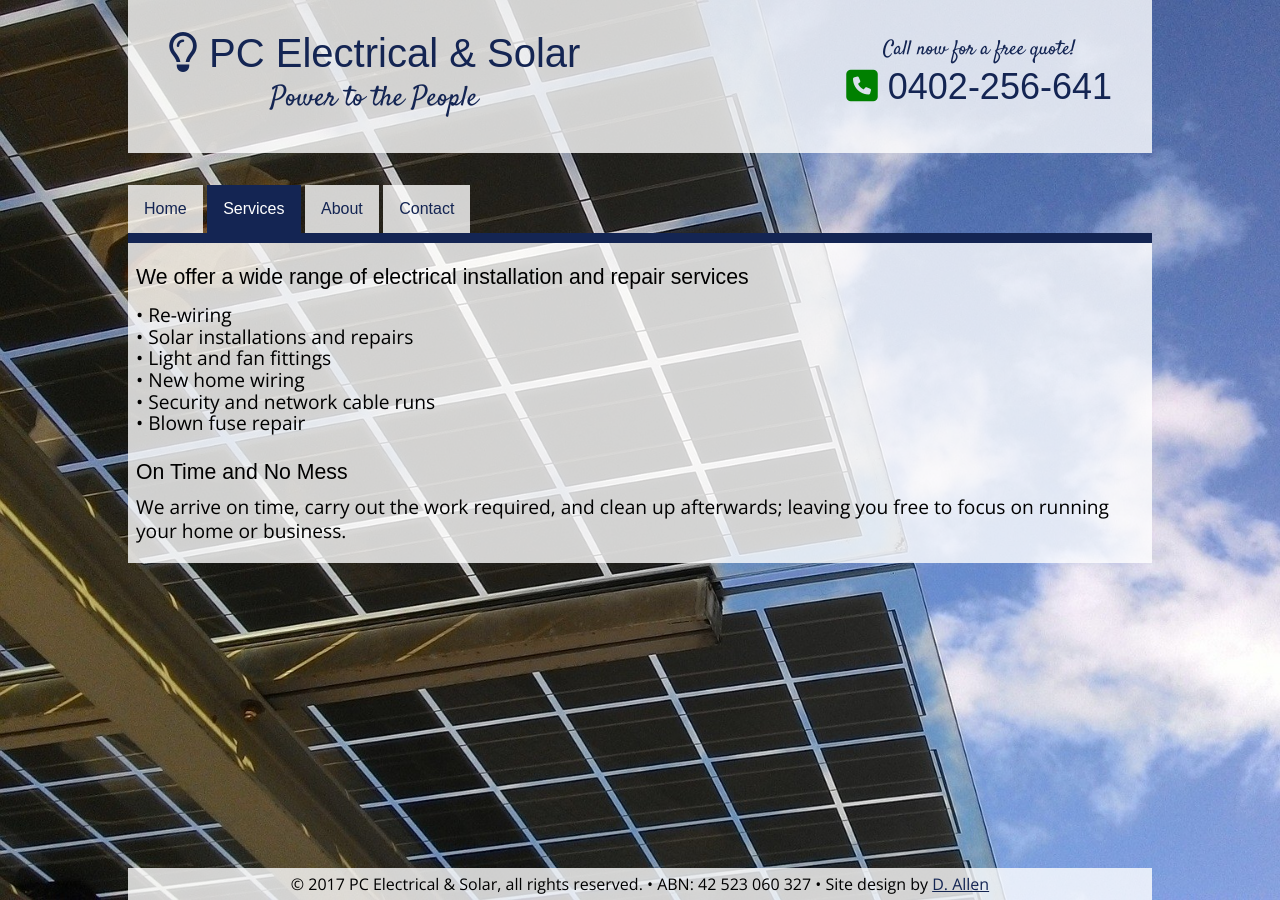
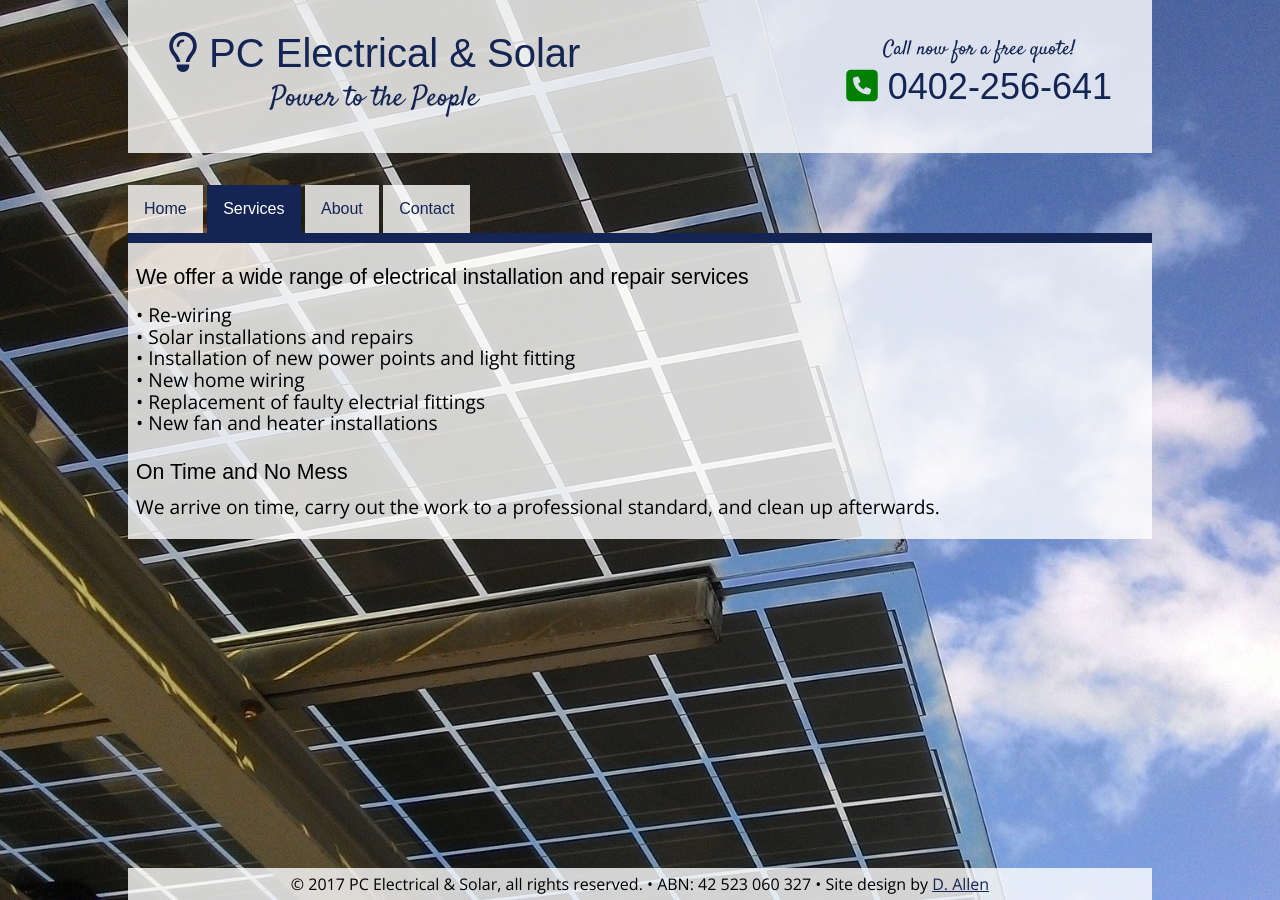
Before and after one commit to StaphSynth/pcelectricandsolar.com.au, a Jekyll site: the page built from services.md, in a window 1280 px wide. Built offline with Jekyll 4.4.1, drawn with Linux system fonts in a browser that asks for light colours; nearby versions of some CDN libraries; some web fonts are replaced.

```diff
--- a/_config.yml
+++ b/_config.yml
@@ -4,7 +4,7 @@
 name: PC Electrical & Solar
 slogan: Power to the People
 phone: 0402-256-641
-email: peter@pcelectricalandsolar.com.au
+email: info@pcelectricalandsolar.com.au
 abn: "42 523 060 327"
 url: http://www.pcelectricalandsolar.com.au
 description: Electricians servicing Melbourne. For all domestic and commercial electrical and solar installations and repairs.
--- a/services.md
+++ b/services.md
@@ -10,12 +10,12 @@
 <ul class="services">
   <li>&bull; Re-wiring</li>
   <li>&bull; Solar installations and repairs</li>
-  <li>&bull; Light and fan fittings</li>
+  <li>&bull; Installation of new power points and light fitting</li>
   <li>&bull; New home wiring</li>
-  <li>&bull; Security and network cable runs</li>
-  <li>&bull; Blown fuse repair</li>
+  <li>&bull; Replacement of faulty electrial fittings</li>
+  <li>&bull; New fan and heater installations</li>
 </ul>
 
 ### On Time and No Mess
 
-We arrive on time, carry out the work required, and clean up afterwards; leaving you free to focus on running your home or business.
+We arrive on time, carry out the work to a professional standard, and clean up afterwards.
```
Also changed, not shown: about.md (+5 -1 lines), contact.md (+1 -3 lines), index.md (+3 -3 lines).
